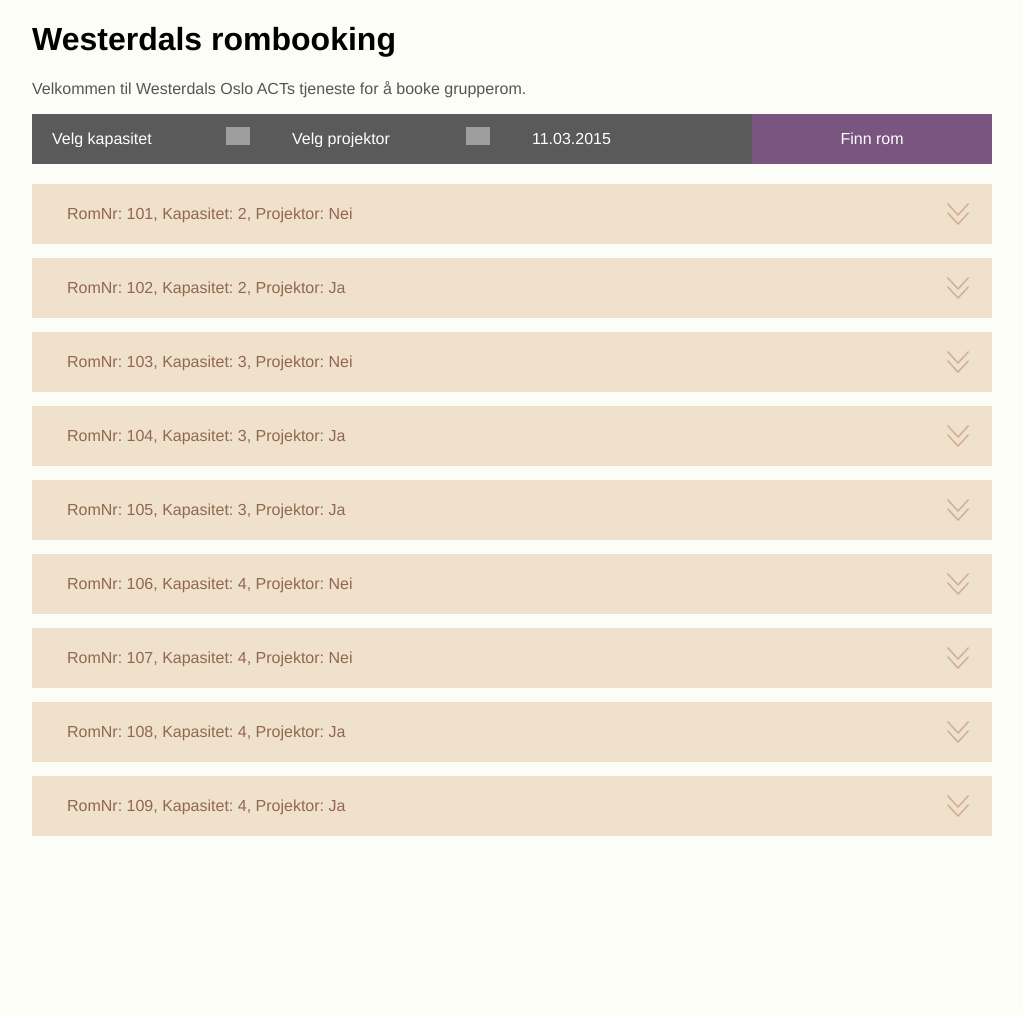
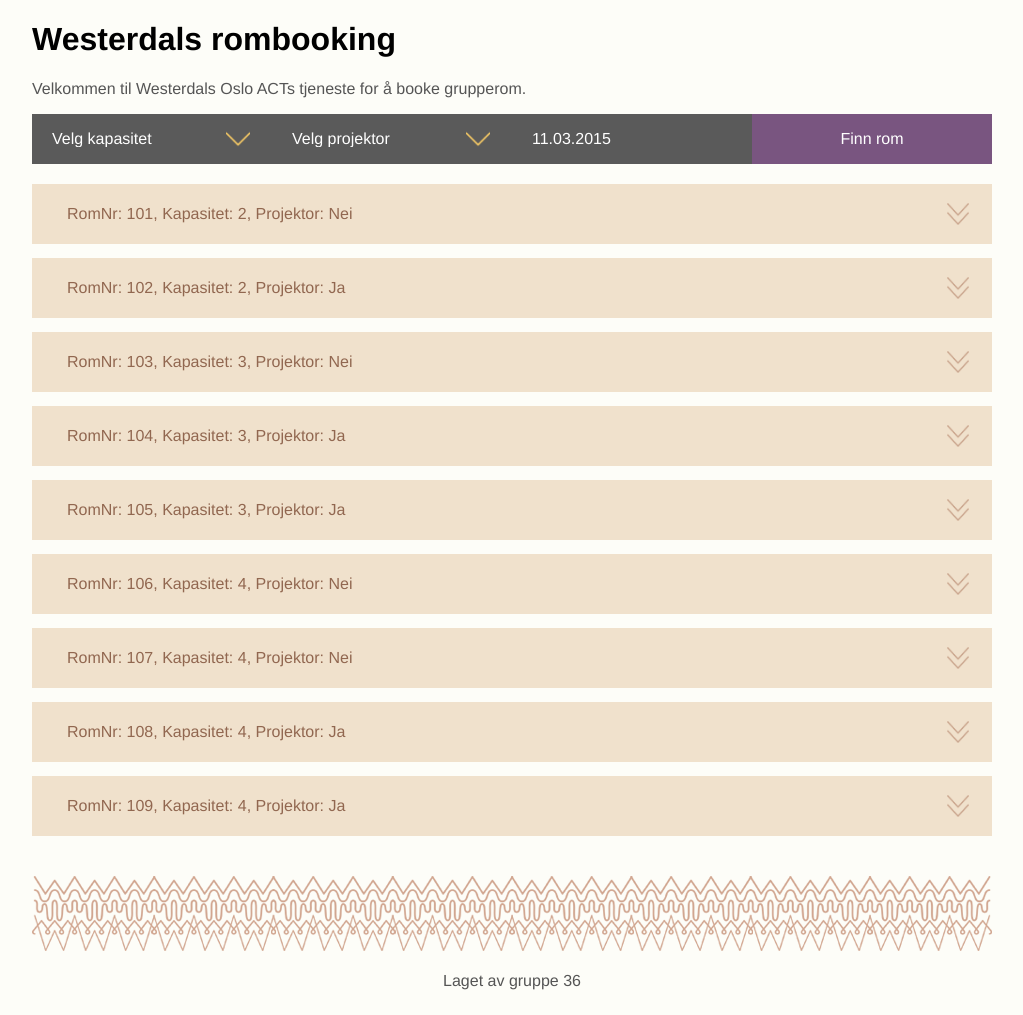
Before and after one commit to Alacho94/eksamen, a PHP site: page / in a window 1280 px wide. Shown: the part 110-1125 px from the top of the page, without its empty margins (128-1151 px from the left). Before the commit the page ends 946 px from the top, so only its background shows below. Run offline with PHP 8.4, Linux system fonts and the light colour scheme; data comes from the database, SQL or seed files in the repository; data that the repository does not hold is empty; some libraries are stand-ins or nearby versions; grey boxes are pictures that could not be loaded.

Commit message:
Endringer av style for kompaitibilitet i nettlesere og oppdatering av footer

```diff
--- a/nettside/core/footer.php
+++ b/nettside/core/footer.php
@@ -1,3 +1,6 @@
+            <div id="footer">
+                Laget av gruppe 36
+            </div>
         </div>
     </body>
 </html>
--- a/nettside/css/style.css
+++ b/nettside/css/style.css
@@ -100,10 +100,15 @@
     color: #FFF;
     position: relative;
     background:
-        url('../img/drop2.png') no-repeat,
+        url('../img/dropDown2.png') no-repeat,
         #5a5a5a;
     background-size: 24px;
     background-position: 194px 13px;
+    -webkit-appearance: none;
+    -moz-appearance: none;
+    -ms-appearance: none;
+    -o-appearance: none;
+    appearance: none;
 }
 
 #filter select:hover, #filter input[type="text"]:hover, #filter input[type="text"]:focus {
@@ -282,7 +287,7 @@
 }
 
 form#timesBestilling input[type="submit"] {
-    display: block;
+    display: inline;
     width: 290px;
     height: 60px;
     border: 0;
@@ -336,3 +341,16 @@
     -ms-transition: .4s ease-in-out;
     -o-transition: .4s ease-in-out;
 }
+
+/* footer start */
+
+#footer {
+    padding-top: 75px;
+    margin: 40px 0 4px 0;
+    background: url('../img/westerdasMonster.png') no-repeat;
+    font-family: 'Helvetica Neue', Helvetica, Arial, sans-serif;
+    line-height: 60px;
+    text-align: center;
+    color: #555;
+}
+/* footer slutt */
```
Also changed, not shown: nettside/img/westerdasMonster.png (added).
